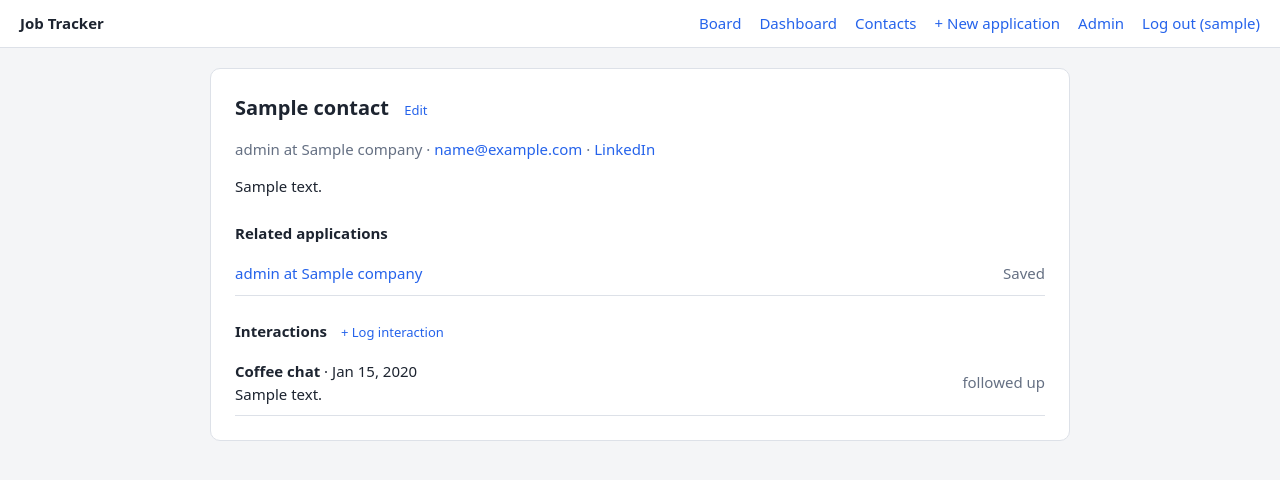
After one commit to PaulinaSkurzak/job-tracker, a Django app: page /contacts/1/ in a window 1280 px wide. The commit adds this page. Shown: the top 480 px of the page. Run offline with Django 5.2, Linux system fonts and the light colour scheme; a user stored in the database is signed in; tables that the repository leaves empty hold one stand-in row (values such as "Sample post").

Commit message:
Add contacts, interactions and follow-up dashboard
Co-Authored-By: Claude Sonnet 5.5 <noreply@anthropic.com>

```diff
--- a/config/settings.py
+++ b/config/settings.py
@@ -110,7 +110,8 @@ AUTH_PASSWORD_VALIDATORS = [
 
 LANGUAGE_CODE = 'en-us'
 
-TIME_ZONE = 'UTC'
+# "Today" on the dashboard must be today in Boston, not in UTC (they differ in the evening).
+TIME_ZONE = 'America/New_York'
 
 USE_I18N = True
 
--- a/tracker/models.py
+++ b/tracker/models.py
@@ -122,6 +122,7 @@ class Interaction(models.Model):
     kind = models.CharField(max_length=20, choices=Kind.choices, default=Kind.OTHER)
     notes = models.TextField(blank=True)
     follow_up_date = models.DateField(null=True, blank=True)  # drives dashboard reminders
+    follow_up_done = models.BooleanField(default=False)  # lets a reminder leave the dashboard once handled
 
     class Meta:
         ordering = ["-date"]
--- a/tracker/static/tracker/style.css
+++ b/tracker/static/tracker/style.css
@@ -38,3 +38,13 @@ button.primary, button.danger-button { border: 0; border-radius: 6px; padding: 9
 button.primary { background: var(--accent); }
 button.danger-button { background: var(--danger); }
 a.danger { color: var(--danger); margin-left: auto; }
+
+/* dashboard, lists */
+.panel.wide { max-width: 860px; }
+.panel h2 { font-size: 15px; margin: 24px 0 8px; }
+.muted { color: var(--muted); font-weight: 400; }
+.small { font-size: 13px; font-weight: 400; margin-left: 10px; }
+.late { color: var(--danger); font-weight: 600; }
+.row { display: flex; justify-content: space-between; gap: 16px; padding: 10px 0; border-bottom: 1px solid var(--line); }
+.row-right { display: flex; align-items: center; gap: 12px; white-space: nowrap; }
+select[multiple] { min-height: 120px; }
--- a/tracker/templates/tracker/base.html
+++ b/tracker/templates/tracker/base.html
@@ -13,6 +13,8 @@
     {% if user.is_authenticated %}
       <nav>
         <a href="{% url 'board' %}">Board</a>
+        <a href="{% url 'dashboard' %}">Dashboard</a>
+        <a href="{% url 'contact_list' %}">Contacts</a>
         <a href="{% url 'application_create' %}">+ New application</a>
         <a href="{% url 'admin:index' %}">Admin</a>
         <form method="post" action="{% url 'logout' %}" class="inline">
--- /dev/null
+++ b/tracker/templates/tracker/contact_detail.html
@@ -0,0 +1,47 @@
+{% extends "tracker/base.html" %}
+{% block title %}{{ object.name }} | Job Tracker{% endblock %}
+
+{% block content %}
+<div class="panel wide">
+  <h1>{{ object.name }} <a class="small" href="{% url 'contact_update' object.pk %}">Edit</a></h1>
+  <p class="muted">
+    {{ object.role }}{% if object.role and object.company %} at {% endif %}{{ object.company.name|default:"" }}
+    {% if object.email %}· <a href="mailto:{{ object.email }}">{{ object.email }}</a>{% endif %}
+    {% if object.linkedin_url %}· <a href="{{ object.linkedin_url }}" target="_blank" rel="noopener">LinkedIn</a>{% endif %}
+  </p>
+  {% if object.notes %}<p>{{ object.notes|linebreaksbr }}</p>{% endif %}
+
+  {% if object.applications.all %}
+    <h2>Related applications</h2>
+    {% for application in object.applications.all %}
+      <div class="row"><a href="{% url 'application_update' application.pk %}">{{ application }}</a><span class="muted">{{ application.get_status_display }}</span></div>
+    {% endfor %}
+  {% endif %}
+
+  <h2>Interactions <a class="small" href="{% url 'interaction_create' object.pk %}">+ Log interaction</a></h2>
+  {% for interaction in object.interactions.all %}
+    <div class="row">
+      <div>
+        <strong>{{ interaction.get_kind_display }}</strong> · {{ interaction.date|date:"M j, Y" }}
+        {% if interaction.notes %}<div>{{ interaction.notes|linebreaksbr }}</div>{% endif %}
+      </div>
+      <div class="row-right">
+        {% if interaction.follow_up_date %}
+          {% if interaction.follow_up_done %}
+            <span class="muted">followed up</span>
+          {% else %}
+            <span class="muted">follow up {{ interaction.follow_up_date|date:"M j" }}</span>
+            <form method="post" action="{% url 'interaction_done' interaction.pk %}" class="inline">
+              {% csrf_token %}
+              <input type="hidden" name="next" value="{{ request.get_full_path }}">
+              <button type="submit" class="link">Mark done</button>
+            </form>
+          {% endif %}
+        {% endif %}
+      </div>
+    </div>
+  {% empty %}
+    <p class="muted">No interactions logged yet.</p>
+  {% endfor %}
+</div>
+{% endblock %}
--- a/tracker/urls.py
+++ b/tracker/urls.py
@@ -4,8 +4,16 @@ from . import views
 
 urlpatterns = [
     path("", views.board, name="board"),
+    path("dashboard/", views.dashboard, name="dashboard"),
     path("applications/new/", views.ApplicationCreate.as_view(), name="application_create"),
     path("applications/<int:pk>/edit/", views.ApplicationUpdate.as_view(), name="application_update"),
     path("applications/<int:pk>/delete/", views.ApplicationDelete.as_view(), name="application_delete"),
     path("applications/<int:pk>/move/", views.move, name="application_move"),
+    path("contacts/", views.ContactList.as_view(), name="contact_list"),
+    path("contacts/new/", views.ContactCreate.as_view(), name="contact_create"),
+    path("contacts/<int:pk>/", views.ContactDetail.as_view(), name="contact_detail"),
+    path("contacts/<int:pk>/edit/", views.ContactUpdate.as_view(), name="contact_update"),
+    path("contacts/<int:pk>/delete/", views.ContactDelete.as_view(), name="contact_delete"),
+    path("contacts/<int:contact_pk>/interactions/new/", views.InteractionCreate.as_view(), name="interaction_create"),
+    path("interactions/<int:pk>/done/", views.interaction_done, name="interaction_done"),
 ]
--- a/tracker/views.py
+++ b/tracker/views.py
@@ -1,14 +1,21 @@
+from datetime import timedelta
+
 from django.contrib.auth.decorators import login_required
 from django.contrib.auth.mixins import LoginRequiredMixin
 from django.db import transaction
+from django.db.models import Count, Max
 from django.http import HttpResponse, HttpResponseBadRequest
-from django.shortcuts import get_object_or_404, render
-from django.urls import reverse_lazy
+from django.shortcuts import get_object_or_404, redirect, render
+from django.urls import reverse, reverse_lazy
+from django.utils import timezone
+from django.utils.http import url_has_allowed_host_and_scheme
 from django.views.decorators.http import require_POST
-from django.views.generic import CreateView, DeleteView, UpdateView
+from django.views.generic import CreateView, DeleteView, DetailView, ListView, UpdateView
 
-from .forms import ApplicationForm
-from .models import Application
+from .forms import ApplicationForm, ContactForm, InteractionForm
+from .models import Application, Contact, Interaction
+
+REMINDER_WINDOW_DAYS = 14
 
 
 @login_required
@@ -70,3 +77,113 @@ class ApplicationDelete(LoginRequiredMixin, DeleteView):
     model = Application
     template_name = "tracker/application_confirm_delete.html"
     success_url = reverse_lazy("board")
+
+
+# ---- Contacts and interactions -------------------------------------------------------------
+
+
+class ContactList(LoginRequiredMixin, ListView):
+    template_name = "tracker/contact_list.html"
+    context_object_name = "contacts"
+
+    def get_queryset(self):
+        # Annotate in the database so the list needs one query, not one per contact.
+        return (
+            Contact.objects.select_related("company")
+            .annotate(interaction_count=Count("interactions"), last_contacted=Max("interactions__date"))
+        )
+
+
+class ContactDetail(LoginRequiredMixin, DetailView):
+    model = Contact
+    template_name = "tracker/contact_detail.html"
+
+    def get_queryset(self):
+        return Contact.objects.select_related("company").prefetch_related("interactions", "applications__company")
+
+
+class ContactCreate(LoginRequiredMixin, CreateView):
+    model = Contact
+    form_class = ContactForm
+    template_name = "tracker/contact_form.html"
+
+    def get_success_url(self):
+        return reverse("contact_detail", args=[self.object.pk])
+
+
+class ContactUpdate(LoginRequiredMixin, UpdateView):
+    model = Contact
+    form_class = ContactForm
+    template_name = "tracker/contact_form.html"
+
+    def get_success_url(self):
+        return reverse("contact_detail", args=[self.object.pk])
+
+
+class ContactDelete(LoginRequiredMixin, DeleteView):
+    model = Contact
+    template_name = "tracker/contact_confirm_delete.html"
+    success_url = reverse_lazy("contact_list")
+
+
+class InteractionCreate(LoginRequiredMixin, CreateView):
+    model = Interaction
+    form_class = InteractionForm
+    template_name = "tracker/interaction_form.html"
+
+    def dispatch(self, request, *args, **kwargs):
+        self.contact = get_object_or_404(Contact, pk=kwargs["contact_pk"])
+        return super().dispatch(request, *args, **kwargs)
+
+    def get_context_data(self, **kwargs):
+        return super().get_context_data(contact=self.contact, **kwargs)
+
+    def form_valid(self, form):
+        form.instance.contact = self.contact  # the contact comes from the URL, not from the form
+        return super().form_valid(form)
+
+    def get_success_url(self):
+        return reverse("contact_detail", args=[self.contact.pk])
+
+
+@login_required
+@require_POST
+def interaction_done(request, pk):
+    interaction = get_object_or_404(Interaction, pk=pk)
+    interaction.follow_up_done = True
+    interaction.save(update_fields=["follow_up_done"])
+    next_url = request.POST.get("next", "")
+    # Only follow "next" if it points back at this site (prevents open-redirect abuse).
+    if next_url and url_has_allowed_host_and_scheme(next_url, allowed_hosts={request.get_host()}):
+        return redirect(next_url)
+    return redirect("dashboard")
+
+
+# ---- Dashboard -----------------------------------------------------------------------------
+
+
+@login_required
+def dashboard(request):
+    today = timezone.localdate()
+    soon = today + timedelta(days=REMINDER_WINDOW_DAYS)
+
+    pending = Interaction.objects.filter(follow_up_date__isnull=False, follow_up_done=False).select_related(
+        "contact__company"
+    )
+    overdue = pending.filter(follow_up_date__lt=today).order_by("follow_up_date")
+    upcoming = pending.filter(follow_up_date__gte=today, follow_up_date__lte=soon).order_by("follow_up_date")
+
+    # Roles still in "Saved" are the ones a deadline can still be missed for.
+    deadlines = (
+        Application.objects.filter(status=Application.Status.SAVED, deadline__gte=today, deadline__lte=soon)
+        .select_related("company")
+        .order_by("deadline")
+    )
+    context = {
+        "overdue": overdue,
+        "upcoming": upcoming,
+        "deadlines": deadlines,
+        "window": REMINDER_WINDOW_DAYS,
+        "today": today,
+    }
+    return render(request, "tracker/dashboard.html", context)
```
Also changed, not shown: tracker/forms.py (+46 -4 lines), tracker/templates/tracker/_followup_row.html (added, +15 -0 lines), tracker/templates/tracker/contact_confirm_delete.html (added, +16 -0 lines), tracker/templates/tracker/contact_form.html (added, +17 -0 lines), tracker/templates/tracker/contact_list.html (added, +22 -0 lines), tracker/templates/tracker/dashboard.html (added, +35 -0 lines), tracker/templates/tracker/interaction_form.html (added, +16 -0 lines), tracker/tests.py (+120 -1 lines), tracker/migrations/0002_interaction_follow_up_done.py (added).
